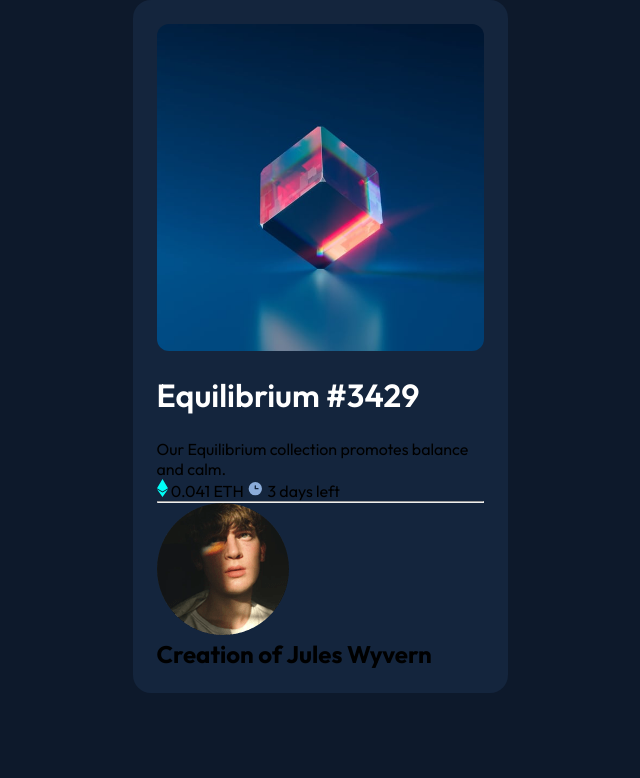
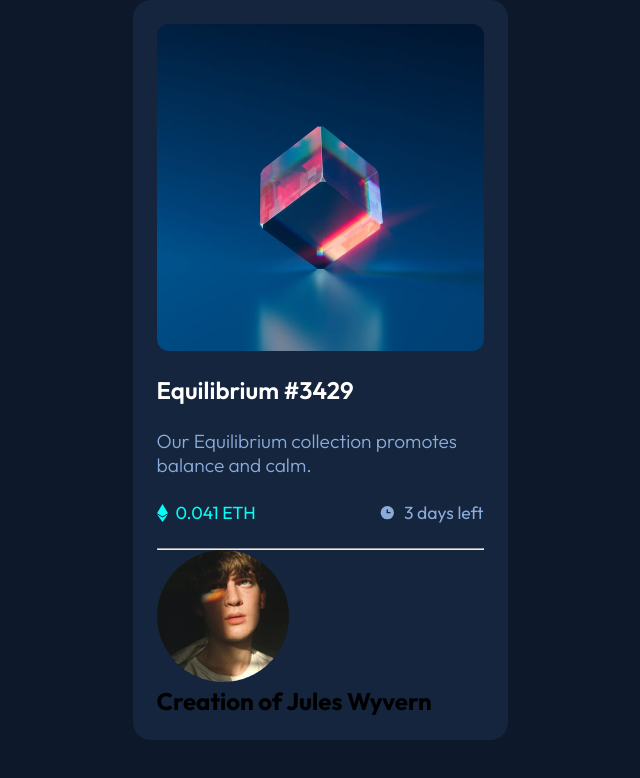
Before and after one commit to Ay-dotcode/NFT-preview-card-component, a plain HTML site: page index.html in a window 1280 px wide. Shown: the whole page, without its empty margins (320-960 px from the left). Drawn offline with Linux system fonts and the light colour scheme.

Commit message:
styling body

```diff
--- a/assets/css/styles.css
+++ b/assets/css/styles.css
@@ -28,4 +28,32 @@ main {
     color: white;
     margin: 1.5rem 0;
     font-weight: 600;
+    font-size: 1.5rem;
 }
+
+.description {
+    font-size: 1.2rem;
+    font-weight: 300;
+    color: hsl(215, 51%, 70%);
+}
+
+.row {
+    display: flex;
+    margin: 1.5rem 0;
+    font-size: 1.1rem;
+    justify-content: space-between;
+}
+
+.price {
+    gap: .5rem;
+    display: flex;
+    align-items: center;
+    color: hsl(178, 100%, 50%);
+}
+
+.time {
+    gap: .5rem;
+    display: flex;
+    align-items: center;
+    color: hsl(215, 51%, 70%);
+}
```
